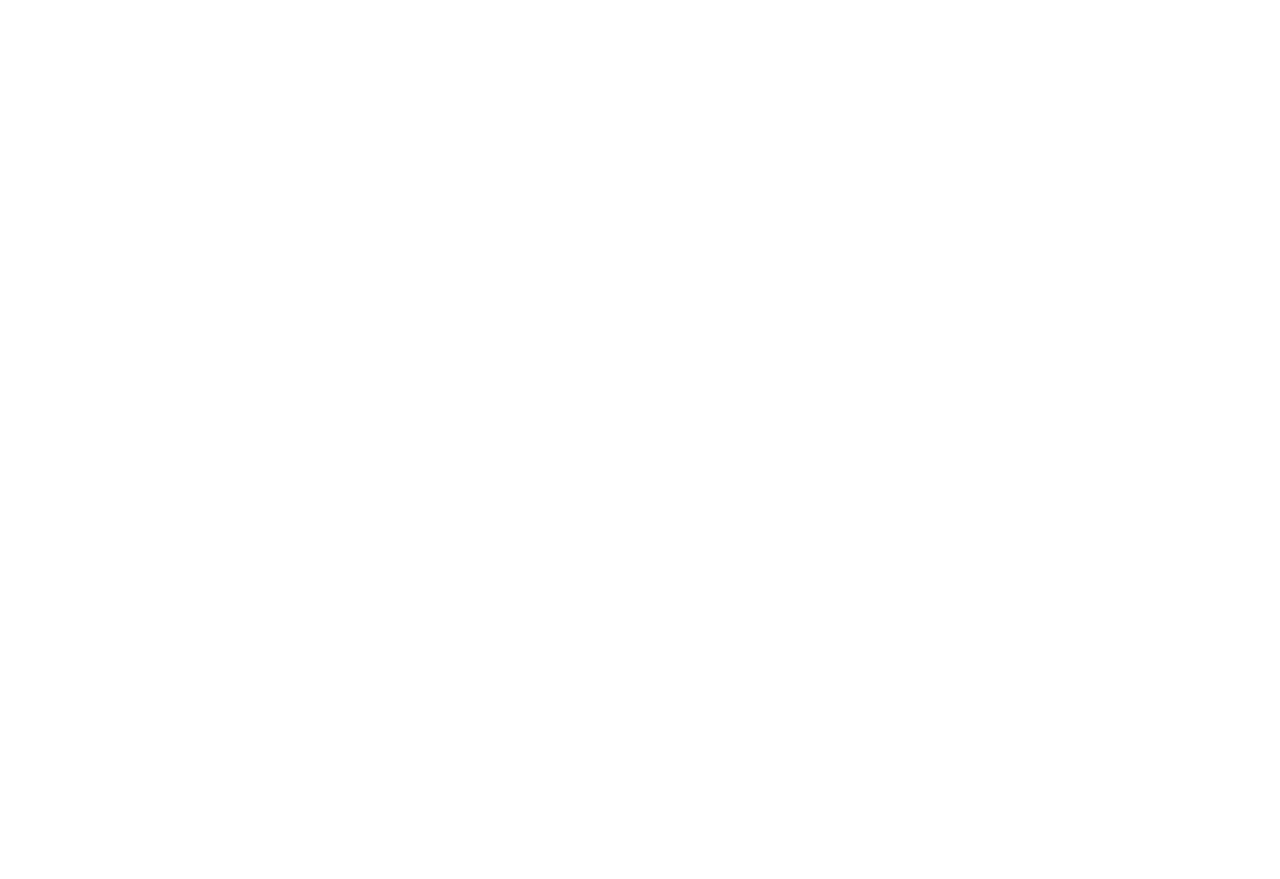
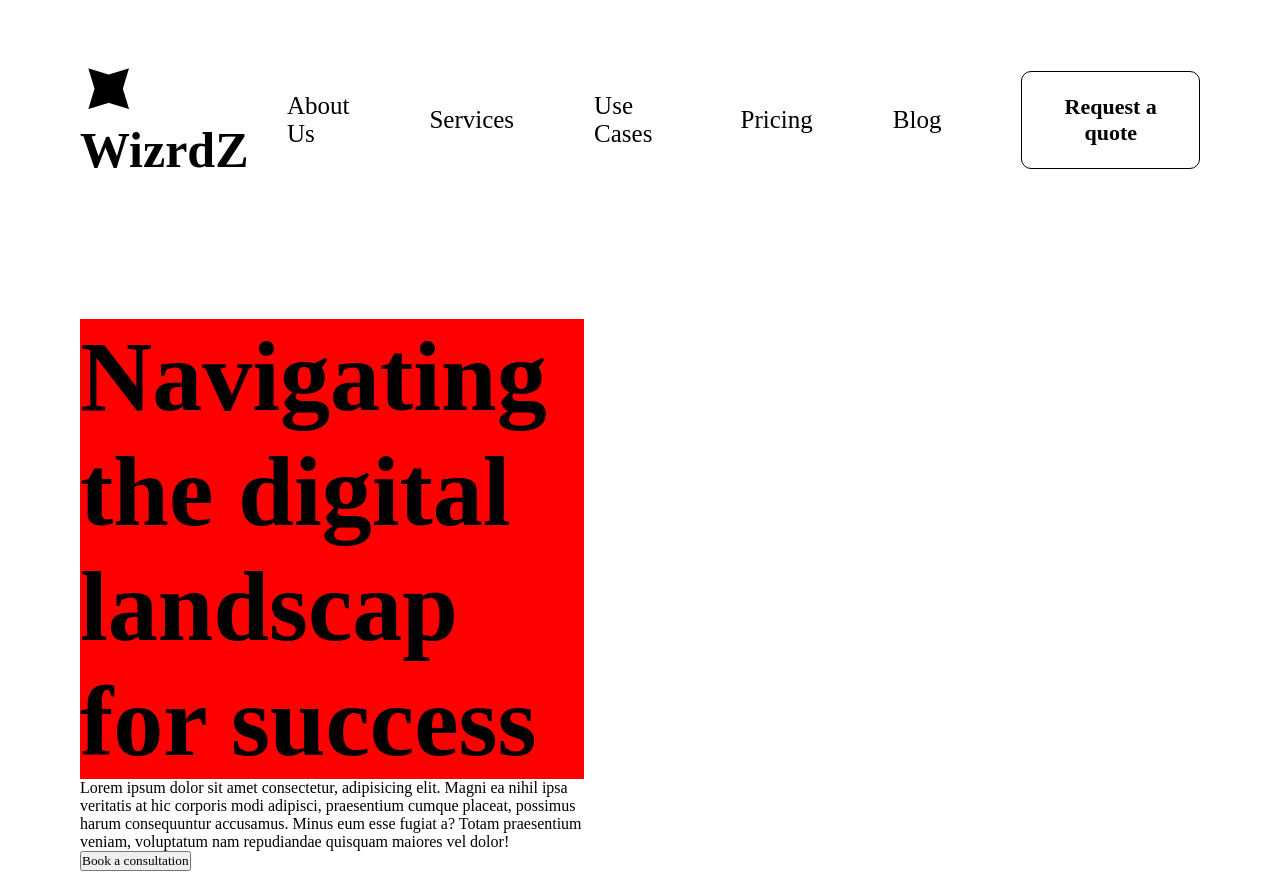
Before and after one commit to GolamMuntakim/GSAP-8-Complete-Website, a plain HTML site: page index.html in a window 1280 px wide. Before the commit the page ends 800 px from the top, so only its background shows below. Drawn offline with nearby package versions, Linux system fonts and the light colour scheme.

Commit message:
navbar done

```diff
--- a/index.html
+++ b/index.html
@@ -4,11 +4,36 @@
     <meta charset="UTF-8">
     <meta name="viewport" content="width=device-width, initial-scale=1.0">
     <title>Complete WebSite</title>
+    <link href="https://cdn.jsdelivr.net/npm/remixicon@4.5.0/fonts/remixicon.css" rel="stylesheet"/>
     <link rel="stylesheet" href="/style.css">
 </head>
 <body>
+   <section class="section1">
+    <!-- nav bar -->
+    <nav>
+        <h1><i class="ri-shining-2-fill"></i> WizrdZ</h1>
+        <div class="part2">
+            <h4>About Us</h4>
+            <h4>Services</h4>
+            <h4>Use Cases</h4>
+            <h4>Pricing</h4>
+            <h4>Blog</h4>
 
+            <button>Request a quote</button>
+        </div>
+    </nav>
+    <!-- center item -->
+     <div class="center">
+        <div class="center-part1">
+            <h1>Navigating the digital landscap for success</h1>
+            <p>Lorem ipsum dolor sit amet consectetur, adipisicing elit. Magni ea nihil ipsa veritatis at hic corporis modi adipisci, praesentium cumque placeat, possimus harum consequuntur accusamus. Minus eum esse fugiat a? Totam praesentium veniam, voluptatum nam repudiandae quisquam maiores vel dolor!</p>
+            <button>Book a consultation</button>
+        </div>
+        <div class="center-part2"></div>
+     </div>
+   </section>
 
+    <script src="https://cdnjs.cloudflare.com/ajax/libs/gsap/3.12.5/gsap.min.js" integrity="sha512-7eHRwcbYkK4d9g/6tD/mhkf++eoTHwpNM9woBxtPUBWm67zeAfFC+HrdoE2GanKeocly/VxeLvIqwvCdk7qScg==" crossorigin="anonymous" referrerpolicy="no-referrer"></script>
     <script src="/script.js"></script>
 </body>
 </html>
--- a/style.css
+++ b/style.css
@@ -0,0 +1,79 @@
+*{
+    padding: 0;
+    margin: 0;
+    box-sizing: border-box;
+    font-family: gilroy;
+}
+
+html,body{
+    height: 100%;
+    width: 100%;
+}
+
+section{
+    height: 100%;
+    width: 100%;
+    position: relative;
+}
+
+nav{
+    display: flex;
+    align-items: center;
+    justify-content: space-between;
+    padding:60px 80px;
+}
+
+.part2{
+    display: flex;
+    align-items: center;
+    justify-content: center;
+    gap: 80px
+}
+
+
+nav h1{
+    font-size: 50px;
+}
+
+nav h4{
+    font-size: 25px;
+    font-weight: 500;
+}
+
+nav button{
+    padding: 22px 40px;
+    font-size: 22px;
+    border-radius: 10px;
+    background-color: transparent;
+    border: 1px solid #000;
+    font-weight: 600;
+}
+
+nav h1 i{
+    rotate : 45deg;
+    display: inline-block;
+    font-size: 55px;
+}
+
+.center{
+    padding: 80px;
+    height: 80%;
+    width: 100%;
+    display: flex;
+}
+
+.center-part1{
+    height: 100%;
+    width: 45%;
+}
+
+.center-part2{
+    height: 100%;
+    width: 55%;
+}
+
+
+.center-part1 h1{
+    font-size: 100px;
+    background-color: red;
+}
```
